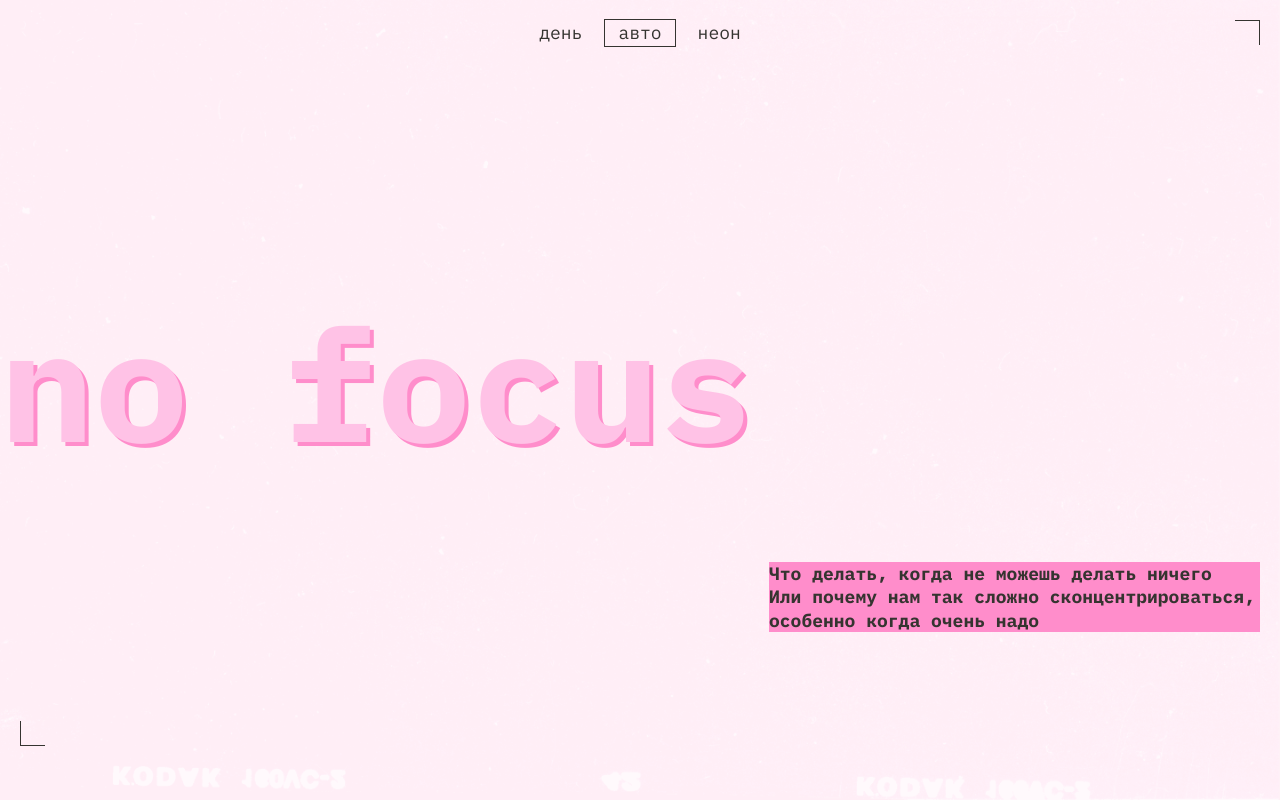
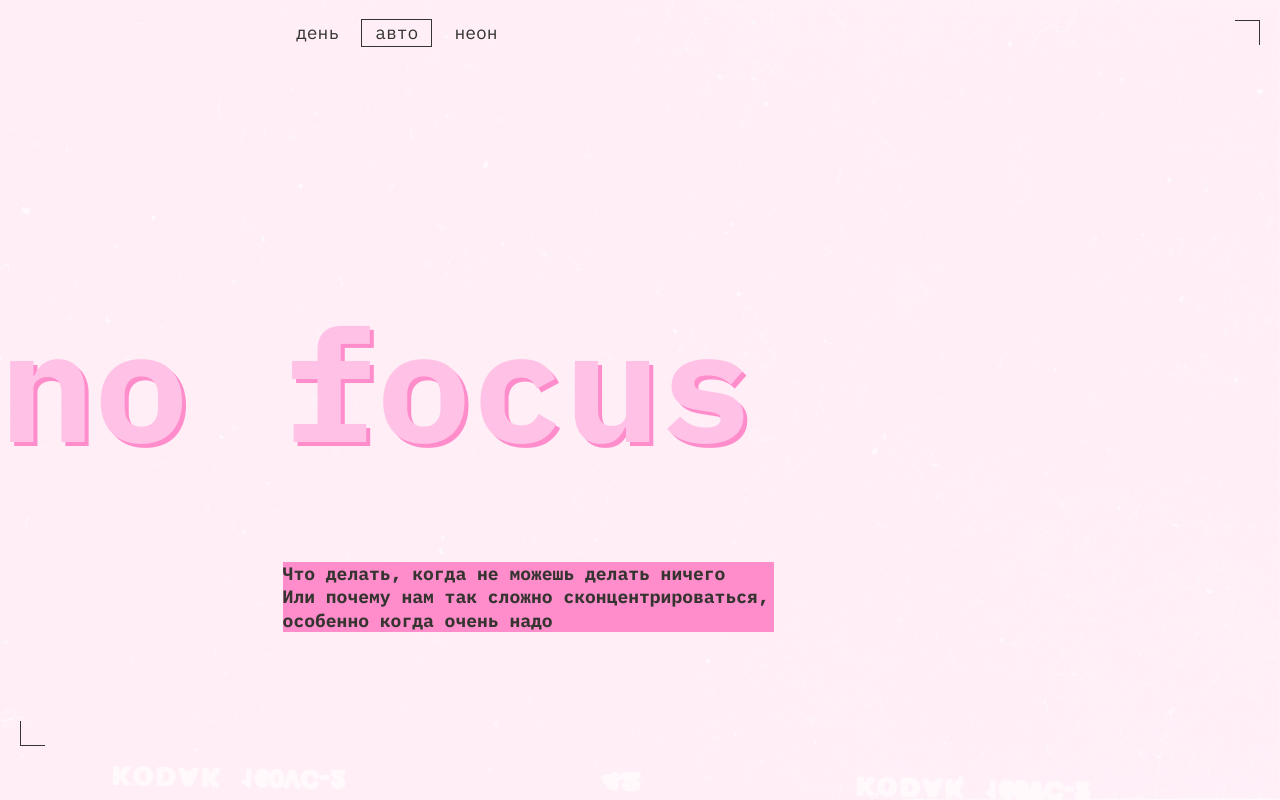
Before and after one commit to PIGEONauthor/slozhno-sosredotochitsya, a plain HTML site: page index.html in a window 1280 px wide. Shown: the top 800 px of the page. Drawn offline with Linux system fonts and the light colour scheme.

Commit message:
fixing 4

```diff
--- a/styles/globals.css
+++ b/styles/globals.css
@@ -5,13 +5,12 @@
 *::after {
   box-sizing: border-box;
   margin: 0;
-  padding: 0;
 }
 
 body {
   min-inline-size: 375px;
   max-inline-size: 1440px;
-  /*margin: 0 auto;*/
+  margin: 0;
 }
 
 h1,
--- a/styles/style.css
+++ b/styles/style.css
@@ -24,7 +24,8 @@
 .header {
   display: grid;
   grid-template-rows: repeat(3, minmax(min-content, max-content));
-  block-size: 100hv;
+  min-height: 100vh;
+  justify-content: space-between;
   margin-block-end: 40px;
   padding-block: 10px;
 }
@@ -96,7 +97,7 @@
   justify-self: end;
   color: var(--menu-color, #FF0070);
   margin-block-start: 65px;
-  margin-block-end: 65px;
+  /*margin-block-end: 65px;*/
 }
 
 .header__theme-menu-list {
@@ -143,7 +144,7 @@
   font-style: normal;
   font-weight: 700;
   line-height: 82.5%; /* 95.7px */
-  margin-block-end: 55px;
+  /*margin-block-end: 55px;*/
 }
 
 .header__description {
```
